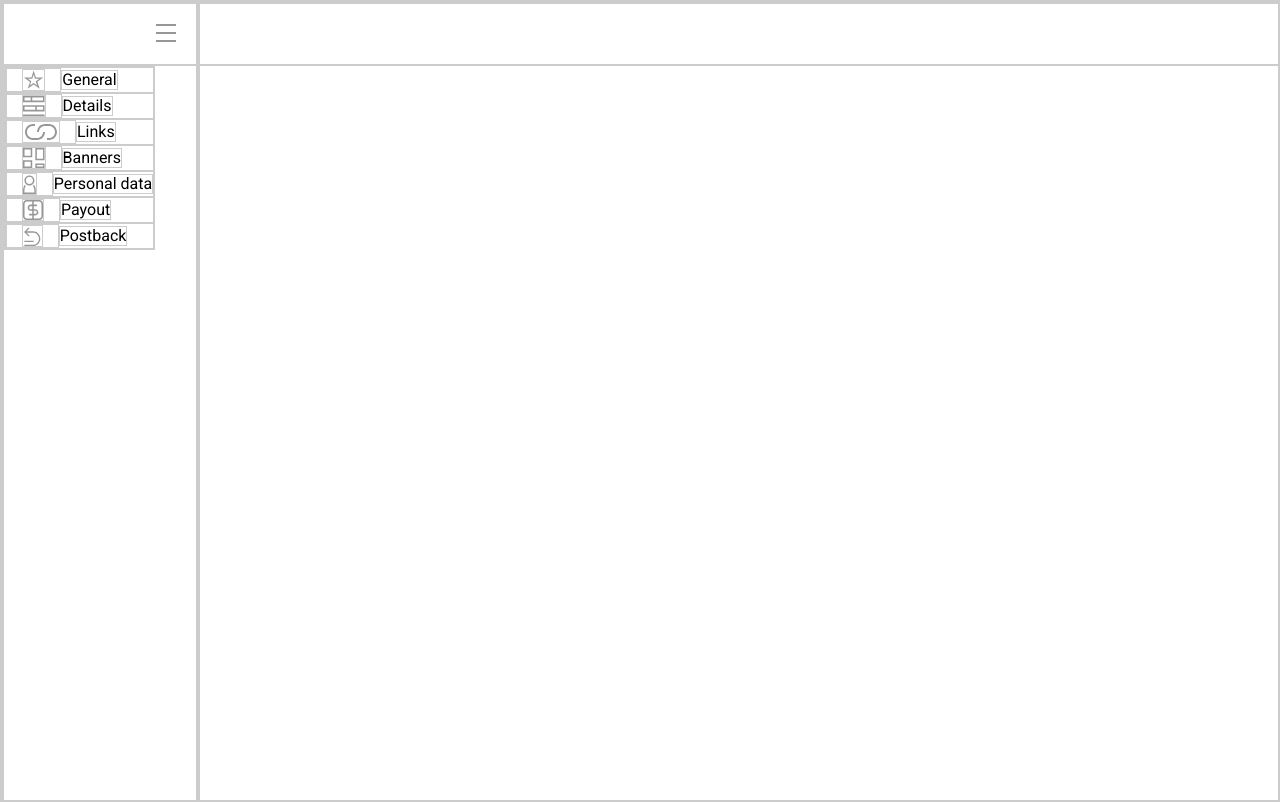
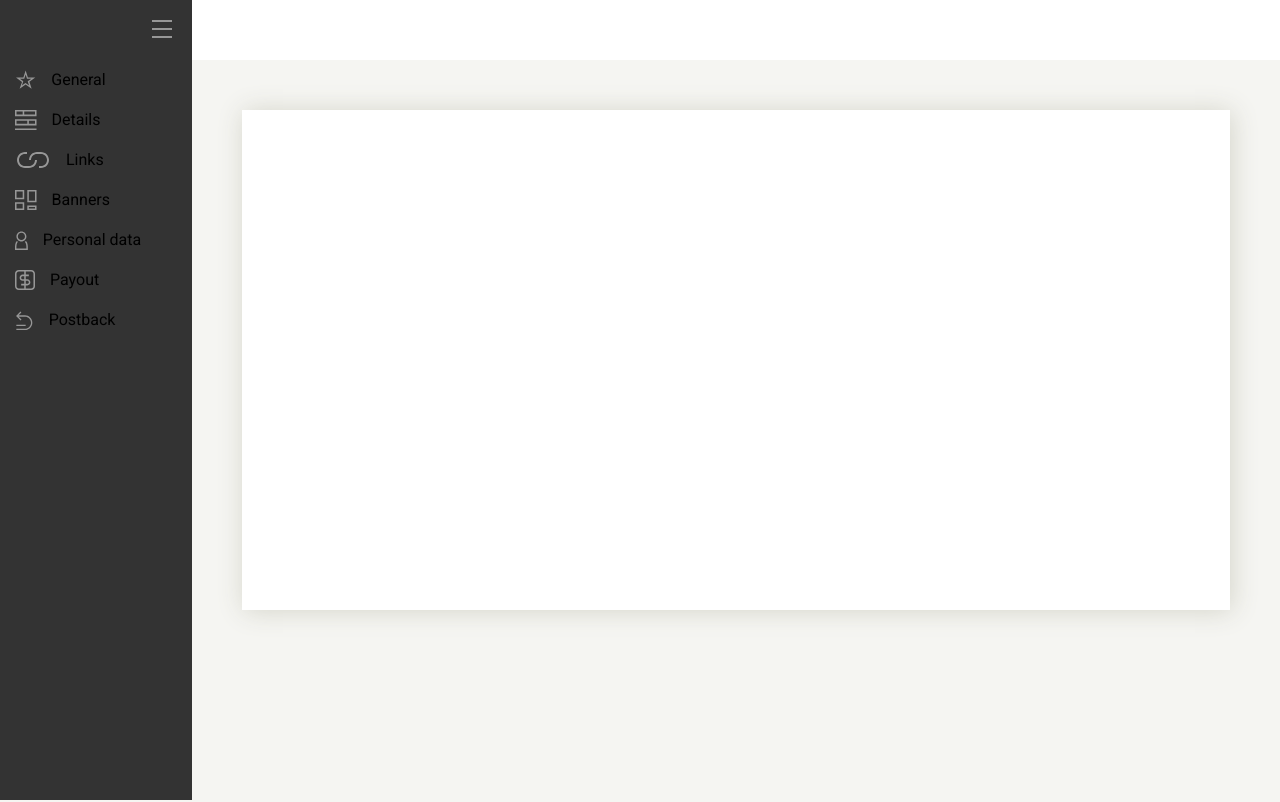
Before and after one commit to kata-oill/management-banners-system, a website: page scr/styleguide.html in a window 1280 px wide. Drawn offline with Linux system fonts and the light colour scheme; a web font is replaced by a local one.

Commit message:
Finished layout structure

```diff
--- a/sass/_default_components.scss
+++ b/sass/_default_components.scss
@@ -1,55 +1,6 @@
-* {
-	border: 1px solid #ccc;
+.content-box {
+	background-color: $white;
+	box-shadow: 2px 1px 25px $shadow;
+	margin: 20px;
+	min-height: 500px;
 }
-
-h1, h2, h3, h4, h5, h6, p, a, span, td {
-	font-family: $main-font;
-}
-
-.reset {
-	margin: 0;
-	padding: 0;
-}
-
-/* --- CONTENERS  --- */
-
-html {
-    height: 100%;
-}
-
-body {
-    height: 100%;
-    overflow: hidden;
-    margin: 0px;
-    display: flex;
-    box-sizing: border-box;
-}
-
-.column {
-    height: 100%;
-    display: flex;
-    flex-direction: column;
-}
-
-#left {
-    flex-shrink: 0;
-}
-
-.top-left {
-    flex-shink: 0;
-}
-
-.top-right {
-    flex-shrink: 0;
-    display: inline-flex;
-}
-
-ul {
-    display: inline-flex;
-    list-style: none;
-}
-
-.bottom {
-    flex-grow: 1;
-    overflow-y: auto;
-}
--- a/sass/_layout.scss
+++ b/sass/_layout.scss
@@ -25,6 +25,7 @@ html {
 }
 
 body {
+    background-color: $main-background-color;
     height: 100%;
     overflow: hidden;
     margin: 0px;
@@ -40,6 +41,7 @@ body {
 
 #left {
     flex-shrink: 0;
+    background-color: $side-menu-background;
 }
 
 .top-left {
@@ -51,6 +53,7 @@ body {
 }
 
 .top-right {
+    background-color: $white;
     flex-shrink: 0;
     display: inline-flex;
     width: 85vw;
@@ -58,6 +61,7 @@ body {
 }
 
 ul.sidebar-menu {
+    width: 100%;
     flex-wrap: wrap;
     list-style: none;
     flex-direction: column;
@@ -75,10 +79,14 @@ ul.sidebar-menu {
     }
 }
 
+.bottom {
+    overflow-y: auto;
+    height: 100%;
+}
 
-.bottom {
-    flex-grow: 1;
-    overflow-y: auto;
+.content-container {
+    max-width: 1200px;
+    padding: 30px;
 }
 
 .hamburger  {
--- a/sass/_variables.scss
+++ b/sass/_variables.scss
@@ -2,9 +2,12 @@
 
 $main-font: 'Roboto', sans-serif;
 
-/* --- MAIN BACKGROUND --- */
+/* --- MAIN BACKGROUND COLORS --- */
 
 $main-background-color: #f5f5f2;
+$white: #ffffff;
+$side-menu-background: #333333;
+$shadow: #d4d4c9;
 
 /* ---  TEXTS  --- */
 
--- a/scr/styleguide.html
+++ b/scr/styleguide.html
@@ -89,7 +89,16 @@
 		</div>
 		<div id="right" class="column">
 			<div class="top-right"></div>
-			<div class="bottom"></div>
+			<div class="bottom">
+				<div class="content-container">
+					<div class="content-box">
+						<div class="box">
+
+						</div>
+
+					</div>
+				</div>
+			</div>
 		</div>
 		<script type="text/javascript" src="../js/script.js" ></script>
 	</body>
```
Also changed, not shown: css/style.css, 1 other file.
